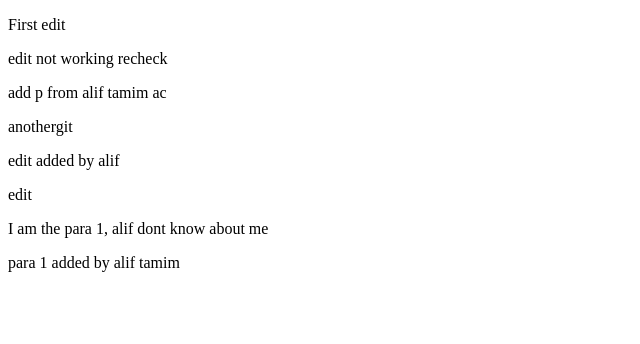
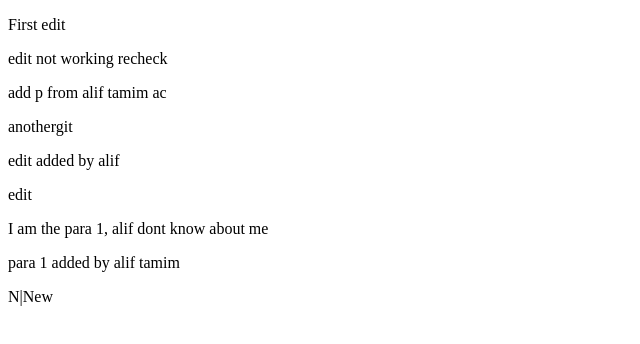
Before and after one commit to centralrepository-phb5/2nd, a plain HTML site: page index.html in a window 1280 px wide. Shown: the full height of the page, 0-640 px from the left. Drawn offline with Linux system fonts and the light colour scheme.

Commit message:
git added

```diff
--- a/index.html
+++ b/index.html
@@ -15,6 +15,7 @@
     <p>edit</p>
     <p>I am the para 1, alif dont know about me</p>
     <p>para 1 added by alif tamim</p>
+    <p>N|New</p>
 
 
 
```
